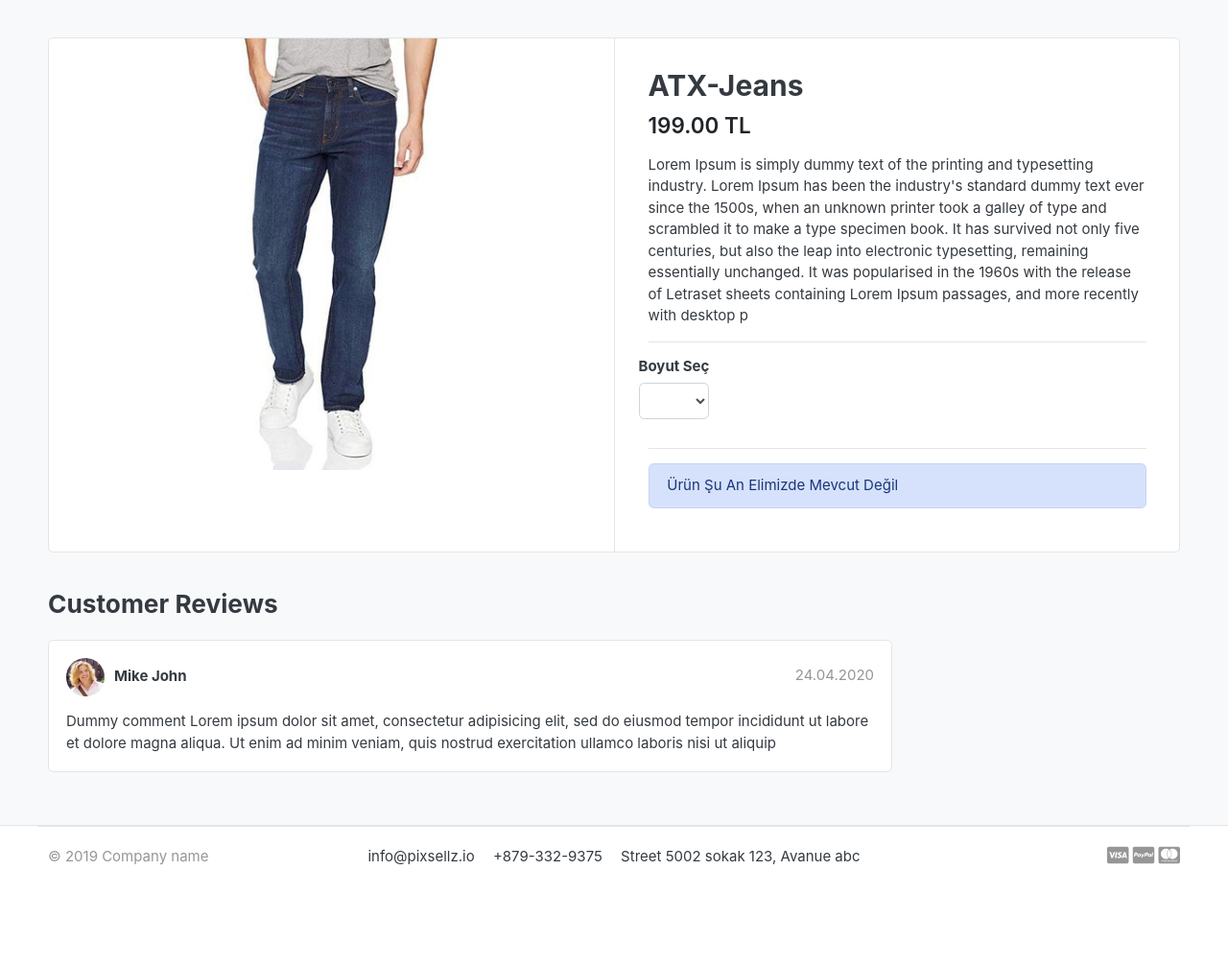
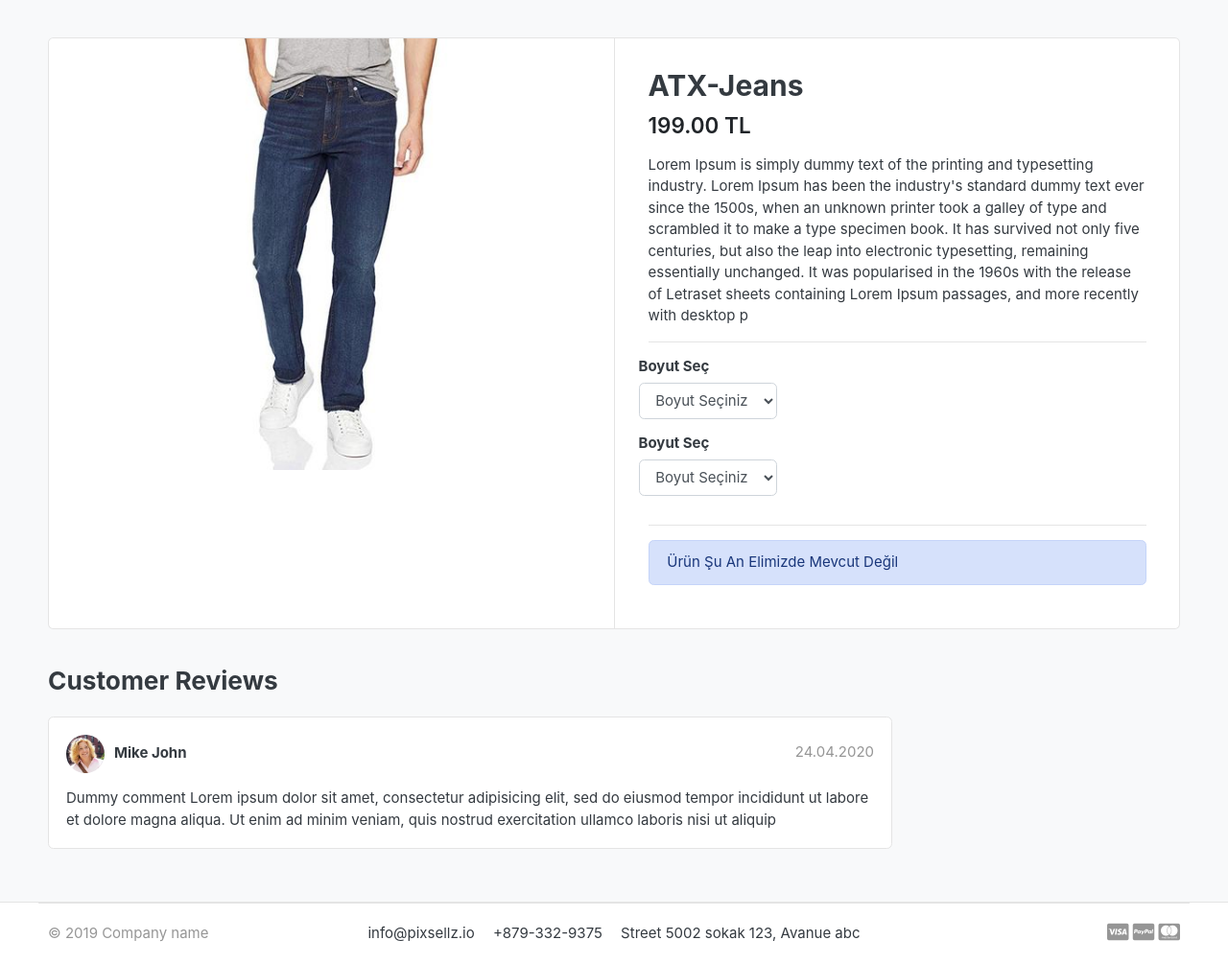
Before and after one commit to ebgdev/bahcivan_market, a Django app: page /store/category/jeans/atx-jeans in a window 1280 px wide. Shown: the part 119-1124 px from the top of the page at 96% size. Before the commit the page ends 1021 px from the top, so only its background shows below. Run offline with Django 4.2, Linux system fonts and the light colour scheme; data comes from the database, SQL or seed files in the repository; both versions use the stored data as it was after the commit; lists and menus that the app fills with data are empty; some libraries are stand-ins or nearby versions; some web fonts are replaced.

Commit message:
10.4 get done.

```diff
--- a/carts/views.py
+++ b/carts/views.py
@@ -12,9 +12,10 @@ def _cart_id(request):
     return cart
 # to add product to cart one by one
 def add_cart(request,product_id):
-    size = request.GET['size'] #handlign product multiple size option here.
-    return HttpResponse(size)
-    exit()
+    if request.method == "POST":
+        weight = request.POST['weight']
+        volume = request.POST['volume']
+        print(weight,volume)
     #get the product
     product = Product.objects.get(id=product_id)
     try:
--- a/store/models.py
+++ b/store/models.py
@@ -23,9 +23,19 @@ class Product(models.Model):
     def __str__(self):
         return self.product_name
 
+
+class VariationManager(models.Manager):
+    def weight(self):
+        return super(VariationManager,self).filter(variation_category='weight',is_active=True)
+
+    def volume(self):
+        return super(VariationManager,self).filter(variation_category='volume',is_active=True)
+
+
+
 variation_category_choice = (
-    ('option1','option1'),
-    ('option2','option2'),
+    ('weight','weight'),
+    ('volume','volume'),
 )
 
 class Variation(models.Model):
@@ -35,5 +45,7 @@ class Variation(models.Model):
     is_active = models.BooleanField(default=True)
     created_date = models.DateTimeField(auto_now=True)
 
+    objects = VariationManager()
+
     def __unicode__(self):
         return self.product
--- a/templates/store/product_detail.html
+++ b/templates/store/product_detail.html
@@ -25,7 +25,8 @@
 </article> <!-- gallery-wrap .end// -->
 		</aside>
 		<main class="col-md-6 border-left">
-			<form action="{% url 'add_cart' single_product.id %}" method="GET">
+			<form action="{% url 'add_cart' single_product.id %}" method="POST">
+				{% csrf_token %}
 				<article class="content-body">
 					<h2 class="title">{{ single_product.product_name }}</h2>
 
@@ -40,25 +41,26 @@
 					<div class="row">
 						<div class="item-option-select">
 							<h6>Boyut Seç</h6>
-								<select name="size" class="form-control">
-
-									{% for i in single_product.variation_set.all %}
-									<option value="{{i.variation_value}}">{{i.variation_value}}</option>
+								<select name="weight" class="form-control" required>
+									<option value="" disabled selected>Boyut Seçiniz</option>
+									{% for i in single_product.variation_set.weight %}
+									<option value="{{i.variation_value | lower}}">{{i.variation_value | capfirst}}</option>
 									{%endfor%}
 								</select>
 						</div>
 					</div> <!-- row.// -->
 					{% comment %} second option here for porducts {% endcomment %}
-					{% comment %} <div class="row">
+					<div class="row">
 						<div class="item-option-select" >
-							<h6>Select Size</h6>
-								<select name="color" class="form-control">
-									<option value="red">Red</option>
-									<option value="yellow">Yellow</option>
-									<option value="green">Green</option>
+							<h6>Boyut Seç</h6>
+								<select name="volume" class="form-control">
+									<option value="" disabled selected>Boyut Seçiniz</option>
+									{% for i in single_product.variation_set.volume %}
+									<option value="{{i.variation_value | lower}}">{{i.variation_value | capfirst}}</option>
+									{%endfor%}
 								</select>
 						</div>
-					</div> <!-- row.// --> {% endcomment %}
+					</div>
 					<hr>
 					{% if single_product.stock <= 0 %}
 					<div class="alert alert-primary" role="alert">
```
Also changed, not shown: db.sqlite3.
